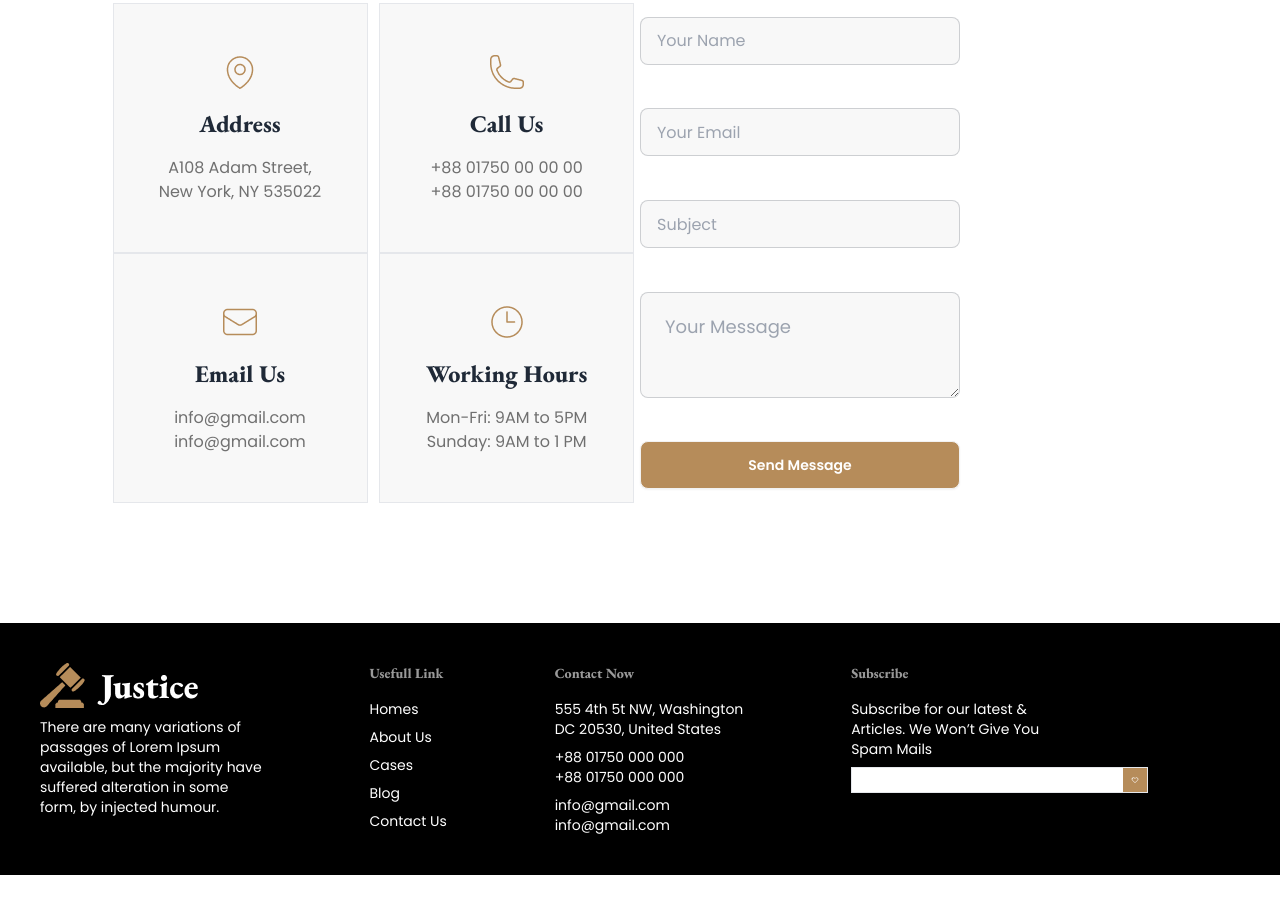
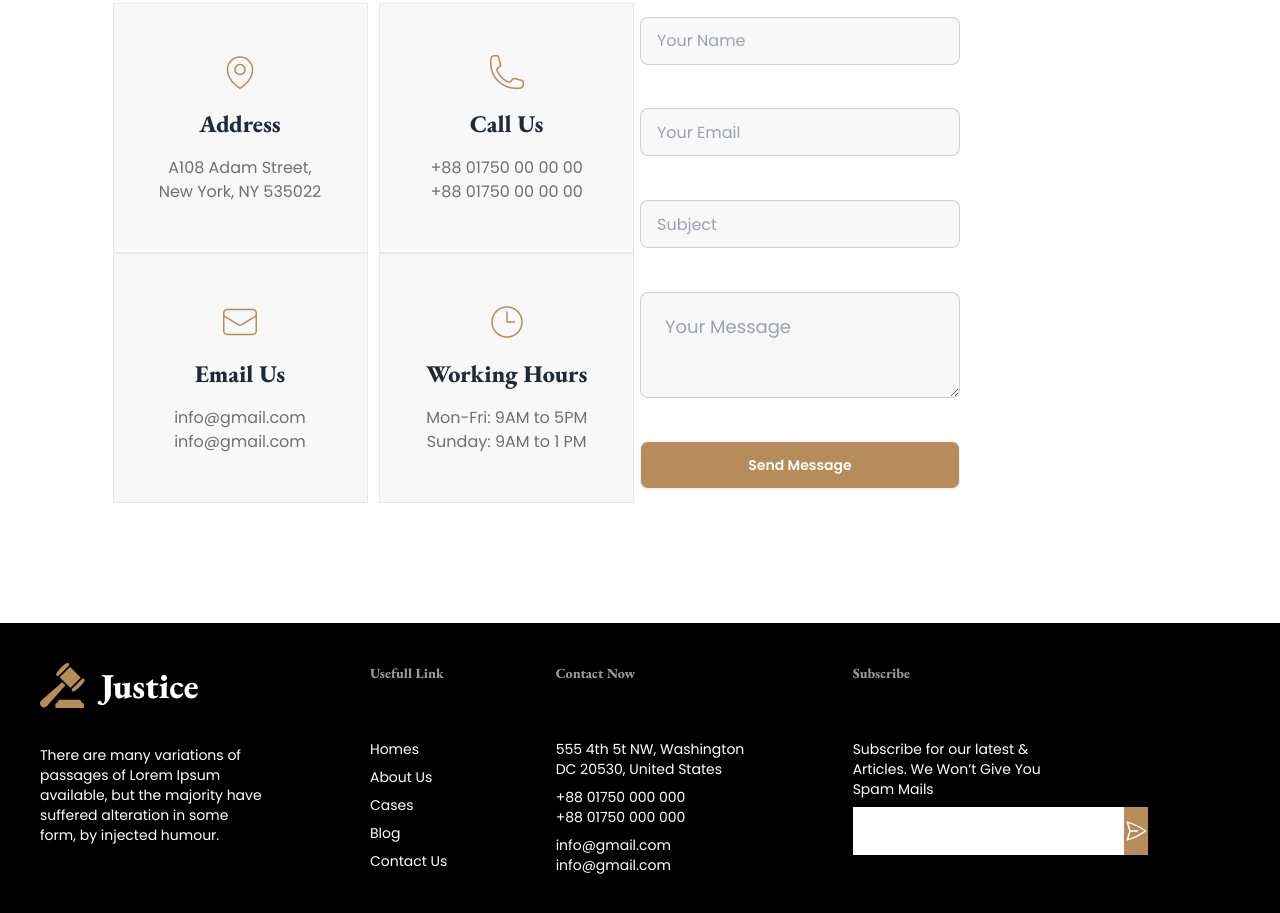
Before and after one commit to rifat-hasan121/justice-web, a plain HTML site: page index.html in a window 1280 px wide. Shown: the part 4071-4984 px from the top of the page. Before the commit the page ends 4946 px from the top, so only its background shows below. Drawn offline with nearby package versions, Linux system fonts and the light colour scheme.

Commit message:
added some desing

```diff
--- a/index.html
+++ b/index.html
@@ -28,7 +28,6 @@
       .title-font {
         font-family: "EB Garamond", serif;
       }
-
     </style>
     <!-- tailwind custom color -->
     <script>
@@ -50,7 +49,6 @@
       crossorigin="anonymous"
     ></script>
     <!-- style -->
-
   </head>
 
   <body class="body-font">
@@ -383,9 +381,7 @@
         </p>
         <div class="grid grid-cols-1 md:grid-cols-2 content-between">
           <!-- location and contact section -->
-          <div
-            class=" grid grid-cols-1 md:grid-cols-2 justify-items-center"
-          >
+          <div class="grid grid-cols-1 md:grid-cols-2 justify-items-center">
             <div class="mx-auto border py-12 px-4 bg-[#F8F8F8] w-[255px]">
               <img class="mx-auto mb-4" src="./images/location.png" alt="" />
               <h5 class="title-font text-2xl font-extrabold text-center mb-4">
@@ -464,7 +460,7 @@
     <!-- footer section -->
     <footer class="footer bg-black text-white p-10">
       <aside>
-        <img class="" src="images/logo.png" alt="" />
+        <img class="mb-7" src="images/logo.png" alt="" />
         <p>
           There are many variations of <br />
           passages of Lorem Ipsum <br />
@@ -474,7 +470,7 @@
         </p>
       </aside>
       <nav>
-        <h6 class="footer-title title-font font-extrabold capitalize">
+        <h6 class="footer-title title-font font-extrabold capitalize mb-12">
           Usefull Link
         </h6>
         <a class="link link-hover">Homes</a>
@@ -484,7 +480,7 @@
         <a class="link link-hover">Contact Us</a>
       </nav>
       <nav>
-        <h6 class="footer-title title-font font-extrabold capitalize">
+        <h6 class="footer-title title-font font-extrabold capitalize mb-12">
           Contact Now
         </h6>
         <a class="link link-hover"
@@ -502,7 +498,7 @@
       </nav>
       <nav>
         <h6
-          class="footer-title title-font font-extrabold capitalize text-white"
+          class="footer-title title-font font-extrabold capitalize text-white mb-12"
         >
           Subscribe
         </h6>
@@ -512,20 +508,20 @@
           Spam Mails</a
         >
 
-        <div class="flex border">
-          <span><input class="bg-white h-full" type="text" /></span>
+        <div class="flex rounded-xl">
+          <span><input class="bg-white h-full py-3 " type="text" /></span>
           <svg
             xmlns="http://www.w3.org/2000/svg"
-            class="h-6 w-6 bg-[#B68C5A] text-white p-2"
             fill="none"
             viewBox="0 0 24 24"
+            stroke-width="1.5"
             stroke="currentColor"
+            class="size-6 bg-[#B68C5A]   text-white py-3 h-full"
           >
             <path
               stroke-linecap="round"
               stroke-linejoin="round"
-              stroke-width="2"
-              d="M4.318 6.318a4.5 4.5 0 000 6.364L12 20.364l7.682-7.682a4.5 4.5 0 00-6.364-6.364L12 7.636l-1.318-1.318a4.5 4.5 0 00-6.364 0z"
+              d="M6 12 3.269 3.125A59.769 59.769 0 0 1 21.485 12 59.768 59.768 0 0 1 3.27 20.875L5.999 12Zm0 0h7.5"
             />
           </svg>
         </div>
```
Lines whose indentation alone changed are shown as unchanged.
